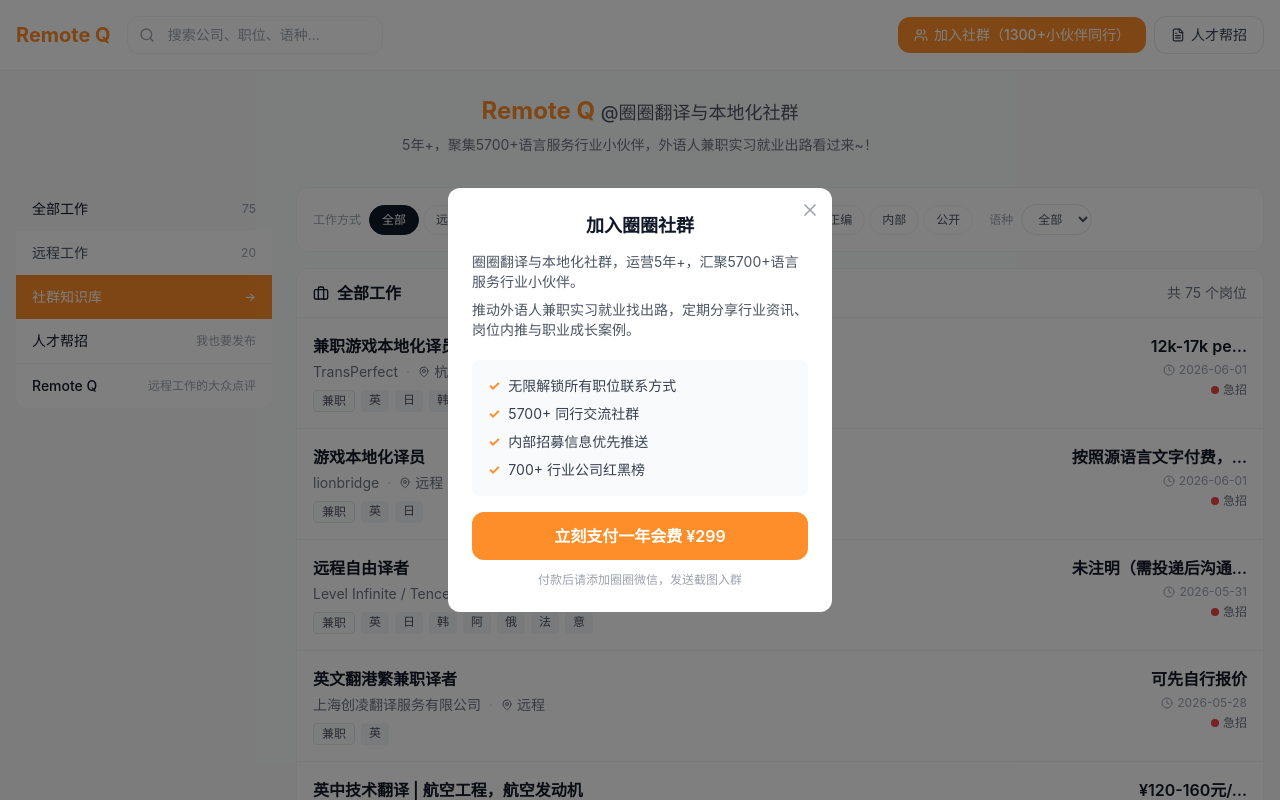
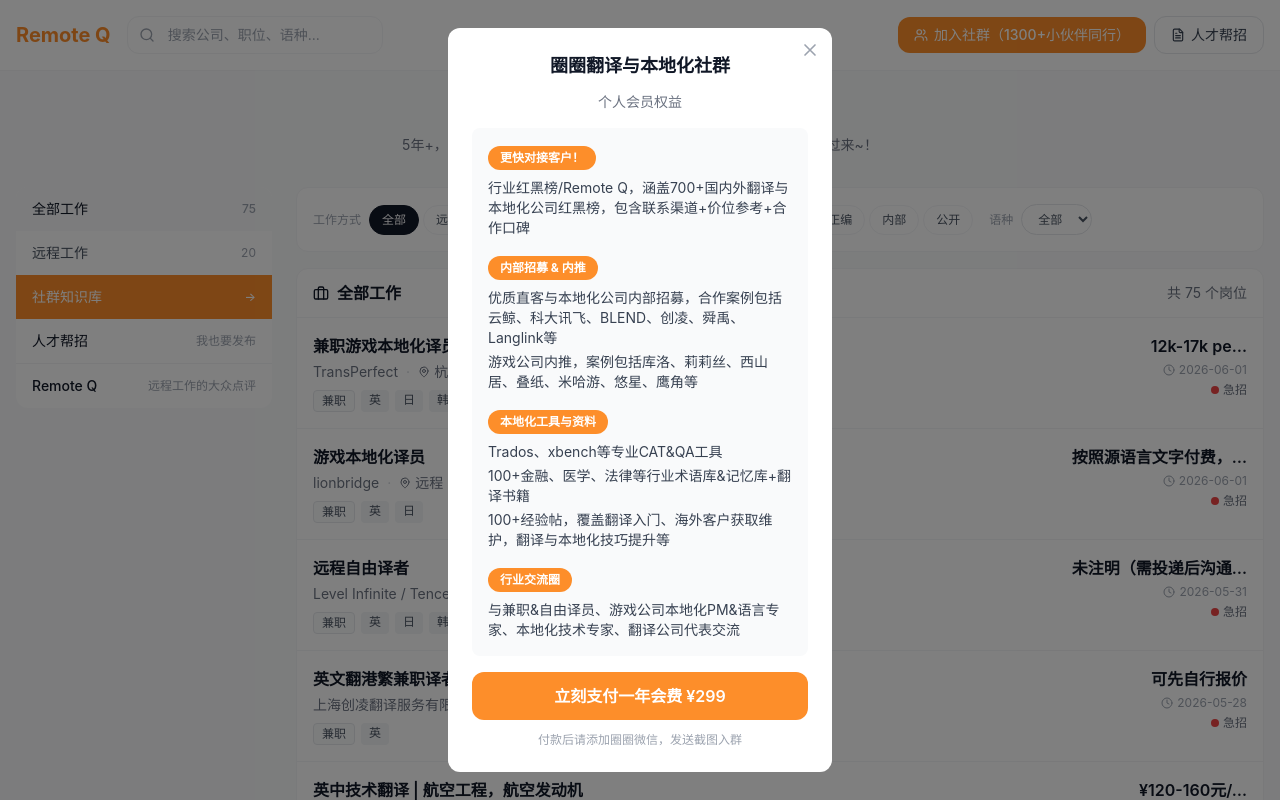
Before and after one commit to quanquan-code/remote-q-web, a React (Vite) app: page / in a window 1280 px wide. Both pictures are taken after a click on the button "加入社群（1300+小伙伴同行）". Shown: the top 800 px of the page. Built offline with nearby package versions, Linux system fonts and the light colour scheme.

Commit message:
feat: update community benefits with real content from image

```diff
--- a/src/pages/Jobs.jsx
+++ b/src/pages/Jobs.jsx
@@ -309,32 +309,53 @@ const Jobs = () => {
                 <path strokeLinecap="round" strokeLinejoin="round" strokeWidth={2} d="M6 18L18 6M6 6l12 12" />
               </svg>
             </button>
-            <h3 className="text-lg font-semibold text-gray-900 mb-3 text-center">加入圈圈社群</h3>
-            <div className="text-sm text-gray-600 space-y-2 mb-5">
-              <p>圈圈翻译与本地化社群，运营5年+，汇聚5700+语言服务行业小伙伴。</p>
-              <p>推动外语人兼职实习就业找出路，定期分享行业资讯、岗位内推与职业成长案例。</p>
-            </div>
+            <h3 className="text-lg font-semibold text-gray-900 mb-3 text-center">圈圈翻译与本地化社群</h3>
+            <p className="text-sm text-gray-500 text-center mb-4">个人会员权益</p>
 
             {/* 权益列表 */}
-            <div className="bg-gray-50 rounded-lg p-4 mb-4">
-              <ul className="space-y-2 text-sm text-gray-700">
-                <li className="flex items-start gap-2">
-                  <span className="text-[#fd8e2a] font-bold">✓</span>
-                  <span>无限解锁所有职位联系方式</span>
-                </li>
-                <li className="flex items-start gap-2">
-                  <span className="text-[#fd8e2a] font-bold">✓</span>
-                  <span>5700+ 同行交流社群</span>
-                </li>
-                <li className="flex items-start gap-2">
-                  <span className="text-[#fd8e2a] font-bold">✓</span>
-                  <span>内部招募信息优先推送</span>
-                </li>
-                <li className="flex items-start gap-2">
-                  <span className="text-[#fd8e2a] font-bold">✓</span>
-                  <span>700+ 行业公司红黑榜</span>
-                </li>
-              </ul>
+            <div className="bg-gray-50 rounded-lg p-4 mb-4 space-y-4">
+              {/* 更快对接客户 */}
+              <div>
+                <div className="inline-block px-3 py-1 bg-[#fd8e2a] text-white text-xs font-bold rounded-full mb-2">
+                  更快对接客户！
+                </div>
+                <p className="text-sm text-gray-700">
+                  行业红黑榜/Remote Q，涵盖700+国内外翻译与本地化公司红黑榜，包含联系渠道+价位参考+合作口碑
+                </p>
+              </div>
+
+              {/* 内部招募 & 内推 */}
+              <div>
+                <div className="inline-block px-3 py-1 bg-[#fd8e2a] text-white text-xs font-bold rounded-full mb-2">
+                  内部招募 & 内推
+                </div>
+                <p className="text-sm text-gray-700">
+                  优质直客与本地化公司内部招募，合作案例包括云鲸、科大讯飞、BLEND、创凌、舜禹、Langlink等
+                </p>
+                <p className="text-sm text-gray-700 mt-1">
+                  游戏公司内推，案例包括库洛、莉莉丝、西山居、叠纸、米哈游、悠星、鹰角等
+                </p>
+              </div>
+
+              {/* 本地化工具与资料 */}
+              <div>
+                <div className="inline-block px-3 py-1 bg-[#fd8e2a] text-white text-xs font-bold rounded-full mb-2">
+                  本地化工具与资料
+                </div>
+                <p className="text-sm text-gray-700">Trados、xbench等专业CAT&QA工具</p>
+                <p className="text-sm text-gray-700 mt-1">100+金融、医学、法律等行业术语库&记忆库+翻译书籍</p>
+                <p className="text-sm text-gray-700 mt-1">100+经验帖，覆盖翻译入门、海外客户获取维护，翻译与本地化技巧提升等</p>
+              </div>
+
+              {/* 行业交流圈 */}
+              <div>
+                <div className="inline-block px-3 py-1 bg-[#fd8e2a] text-white text-xs font-bold rounded-full mb-2">
+                  行业交流圈
+                </div>
+                <p className="text-sm text-gray-700">
+                  与兼职&自由译员、游戏公司本地化PM&语言专家、本地化技术专家、翻译公司代表交流
+                </p>
+              </div>
             </div>
 
             <button
```
